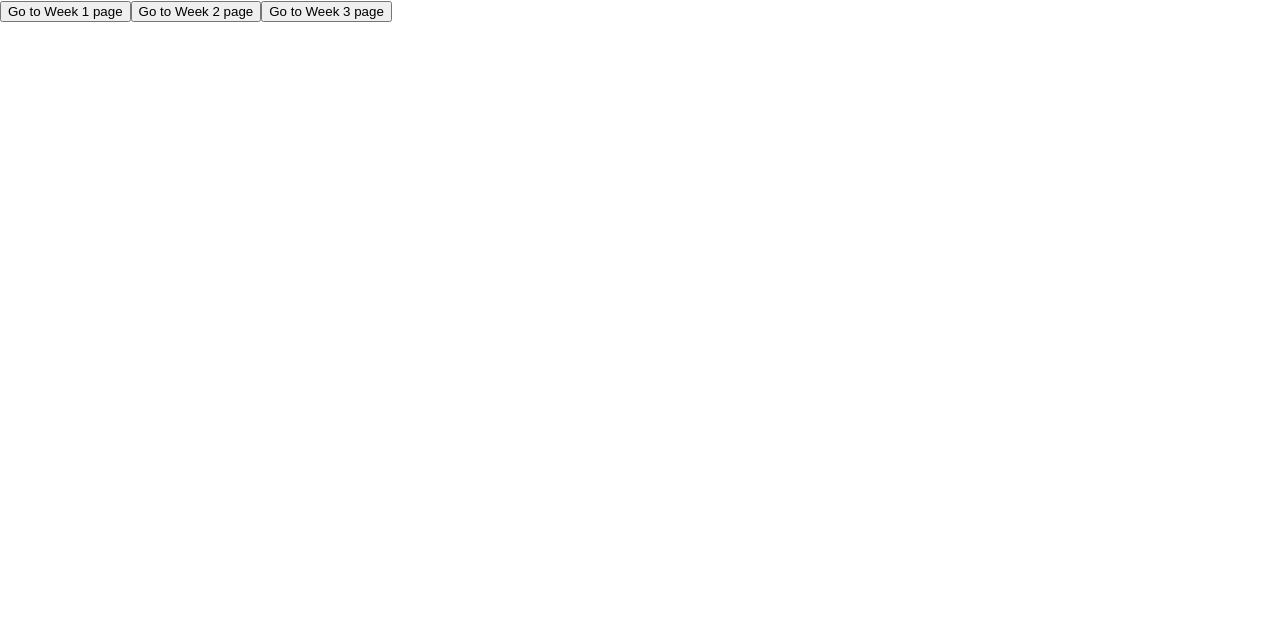
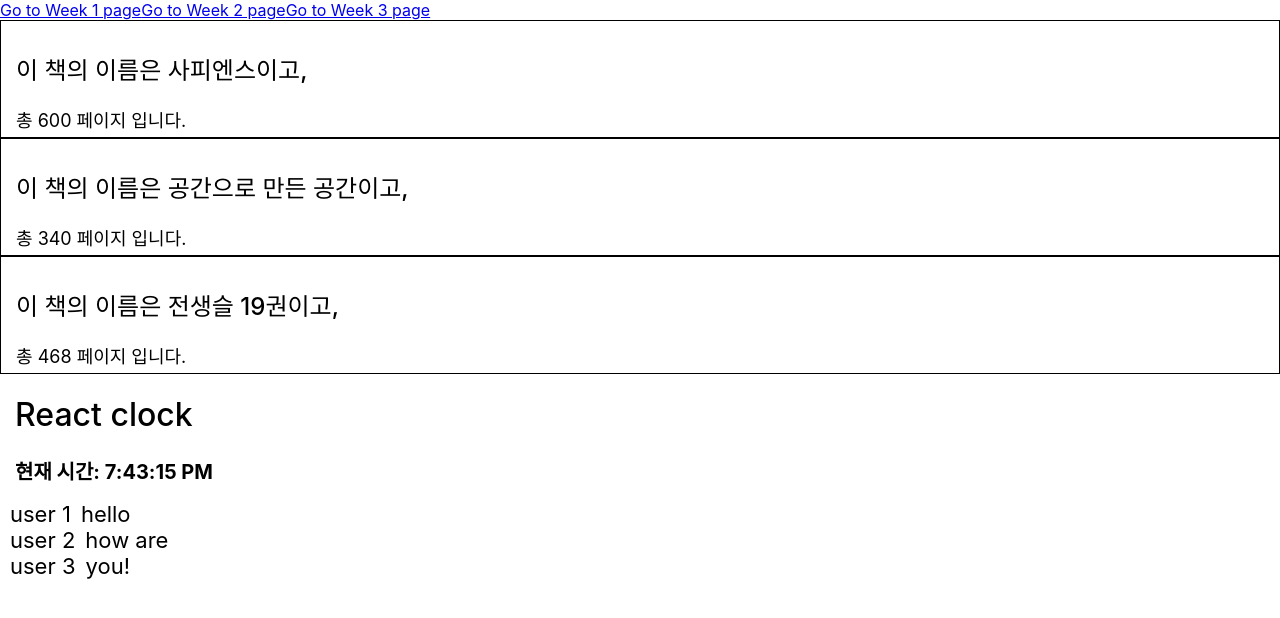
Before and after one commit to PastelBlue4/react_study, a React (Create React App) app: page / in a window 1280 px wide. Shown: the top 618 px of the page. Built offline with nearby package versions, Linux system fonts and the light colour scheme.

Commit message:
[feat] paging done :)

```diff
--- a/src/App.js
+++ b/src/App.js
@@ -1,4 +1,4 @@
-import { useState } from "react";
+import { Link, Route, Routes } from "react-router-dom";
 import WeekOne from "./week1/page/WeekOne";
 import WeekTwo from "./week2/page/WeekTwo";
 import WeekThree from "./week3/page/WeekThree";
@@ -7,10 +7,16 @@ function App() {
   return (
     <>
       <div>
-        <button>Go to Week 1 page</button>
-        <button>Go to Week 2 page</button>
-        <button>Go to Week 3 page</button>
+        <Link to="/">Go to Week 1 page</Link>
+        <Link to="weektwo">Go to Week 2 page</Link>
+        <Link to="weekthree">Go to Week 3 page</Link>
       </div>
+
+      <Routes>
+        <Route path="/" element={<WeekOne />} />
+        <Route path="weektwo" element={<WeekTwo />} />
+        <Route path="weekthree" element={<WeekThree />} />
+      </Routes>
     </>
   );
 }
--- a/src/index.js
+++ b/src/index.js
@@ -2,10 +2,11 @@ import React from "react";
 import ReactDOM from "react-dom/client";
 import "./index.css";
 import App from "./App";
+import { BrowserRouter } from "react-router-dom";
 
 const root = ReactDOM.createRoot(document.getElementById("root"));
 root.render(
-  <React.StrictMode>
+  <BrowserRouter>
     <App />
-  </React.StrictMode>
+  </BrowserRouter>
 );
```
